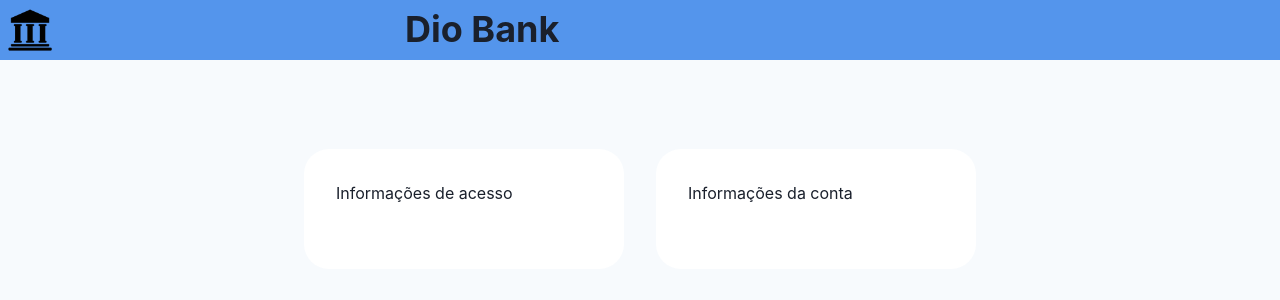
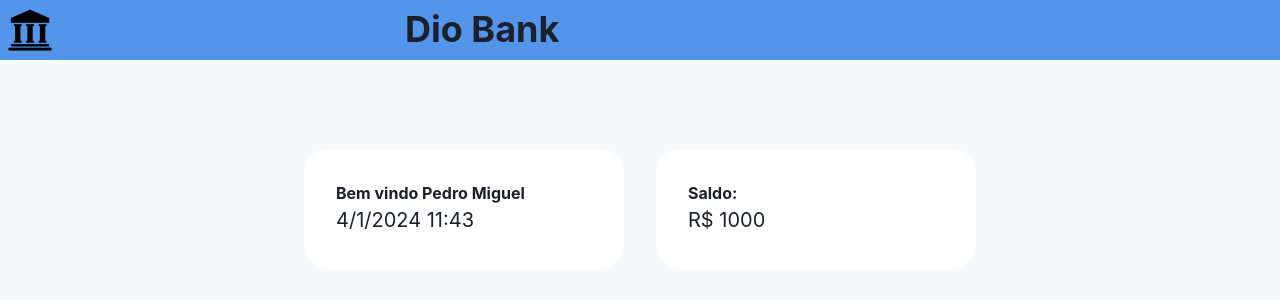
Before and after one commit to PedroMiguel7/TypeScript-Fullstack-dio.me, a React (Create React App) app in the folder introduction-react-ts/my-app-ts/: page /account in a window 1280 px wide. Shown: the top 300 px of the page. Built offline with nearby package versions, Linux system fonts and the light colour scheme.

Commit message:
feat: details account

```diff
--- a/introduction-react-ts/my-app-ts/src/components/cardInfo.tsx
+++ b/introduction-react-ts/my-app-ts/src/components/cardInfo.tsx
@@ -1,10 +1,11 @@
-import { Box } from "@chakra-ui/react";
+import { Box, Text } from "@chakra-ui/react";
 
 interface IcardInfo {
-  text: string;
+  mainContent: string;
+  content: string;
 }
 
-export const CardInfo = ({ text }: IcardInfo) => {
+export const CardInfo = (info: IcardInfo) => {
   return (
     <Box
       minHeight={120}
@@ -13,7 +14,10 @@ export const CardInfo = ({ text }: IcardInfo) => {
       padding={8}
       borderRadius={25}
     >
-      {text}
+      <Text fontSize="2x1" fontWeight={"bold"}>
+        {info.mainContent}
+      </Text>
+      <Text fontSize={"xl"}> {info.content}</Text>
     </Box>
   );
 };
--- a/introduction-react-ts/my-app-ts/src/pages/account.tsx
+++ b/introduction-react-ts/my-app-ts/src/pages/account.tsx
@@ -1,4 +1,4 @@
-import { Center, SimpleGrid } from "@chakra-ui/react";
+import { Center, SimpleGrid, Spinner } from "@chakra-ui/react";
 
 import { CardInfo } from "../components/cardInfo";
 import { useEffect, useState } from "react";
@@ -16,13 +16,27 @@ export const Account = () => {
     getData();
   }, []);
 
-  console.log(userData);
+  const actualDate = new Date();
 
   return (
     <Center>
       <SimpleGrid columns={2} spacing={8} paddingTop={16}>
-        <CardInfo text="Informações de acesso"></CardInfo>
-        <CardInfo text="Informações da conta"></CardInfo>
+        {userData === null || userData === undefined ? (
+          <Center>
+            <Spinner size="xl" />
+          </Center>
+        ) : (
+          <>
+            <CardInfo
+              mainContent={`Bem vindo ${userData?.name}`}
+              content={`${actualDate.getDay()}/${actualDate.getMonth()}/${actualDate.getFullYear()} ${actualDate.getHours()}:${actualDate.getMinutes()}`}
+            ></CardInfo>
+            <CardInfo
+              mainContent="Saldo:"
+              content={`R$ ${userData?.balance}`}
+            ></CardInfo>
+          </>
+        )}
       </SimpleGrid>
     </Center>
   );
```
